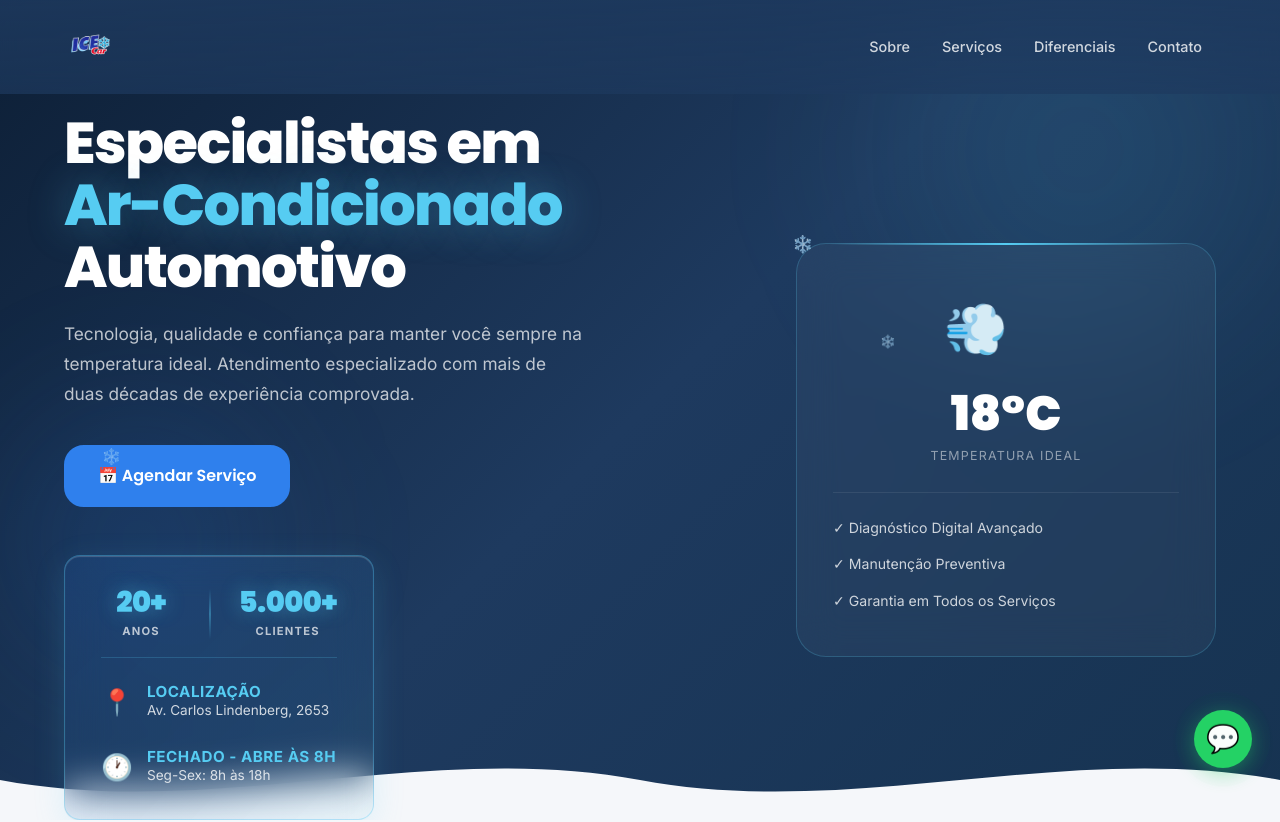
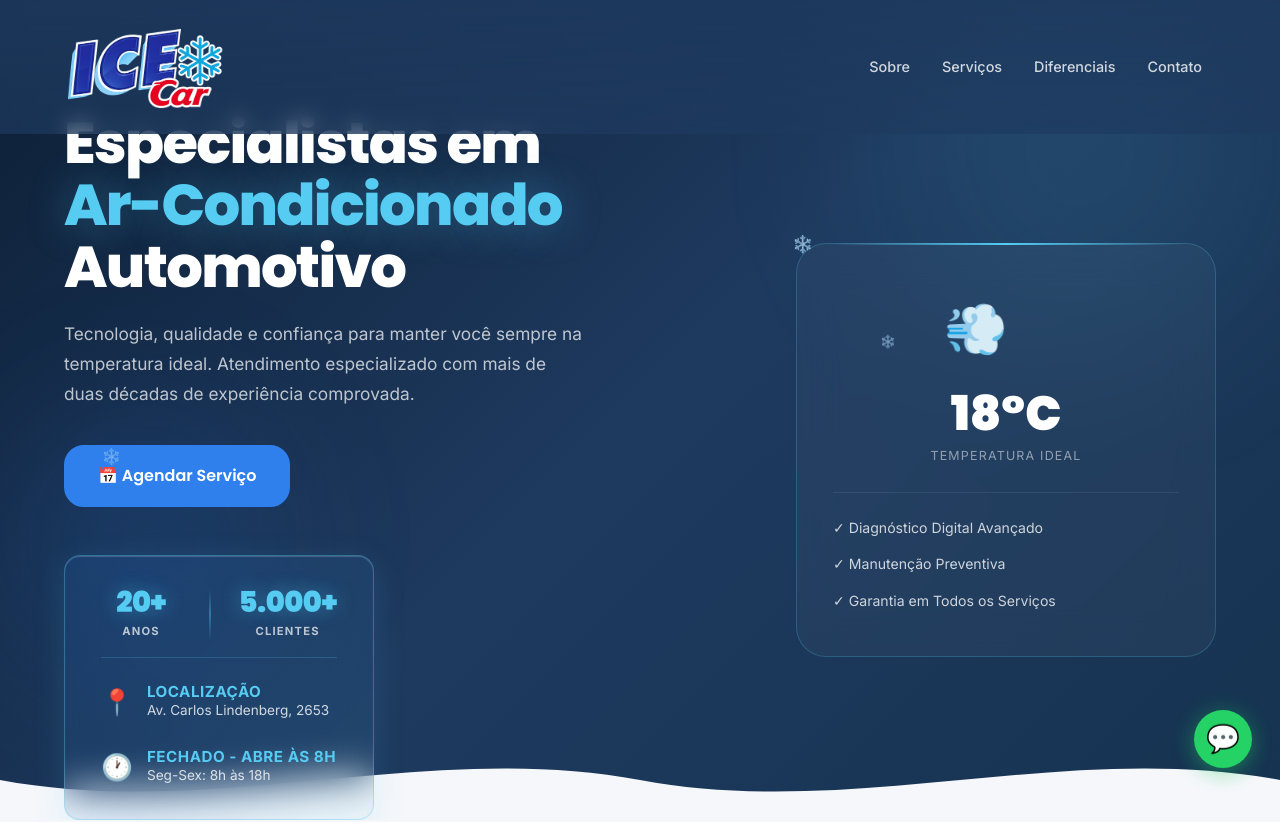
Before and after one commit to Lucas-dev98/ICE_CAR, a React (Vite) app: page / in a window 1280 px wide. Shown: the top 822 px of the page. Built offline with nearby package versions, Linux system fonts and the light colour scheme.

Commit message:
Feat: Update logo with improved 3D design

```diff
--- a/src/components/Header.css
+++ b/src/components/Header.css
@@ -21,7 +21,7 @@
 }
 
 .logo-image {
-  height: 50px;
+  height: 90px;
   width: auto;
   display: block;
   object-fit: contain;
```
Also changed, not shown: public/favicon.png, src/assets/logo-icecar.png.
